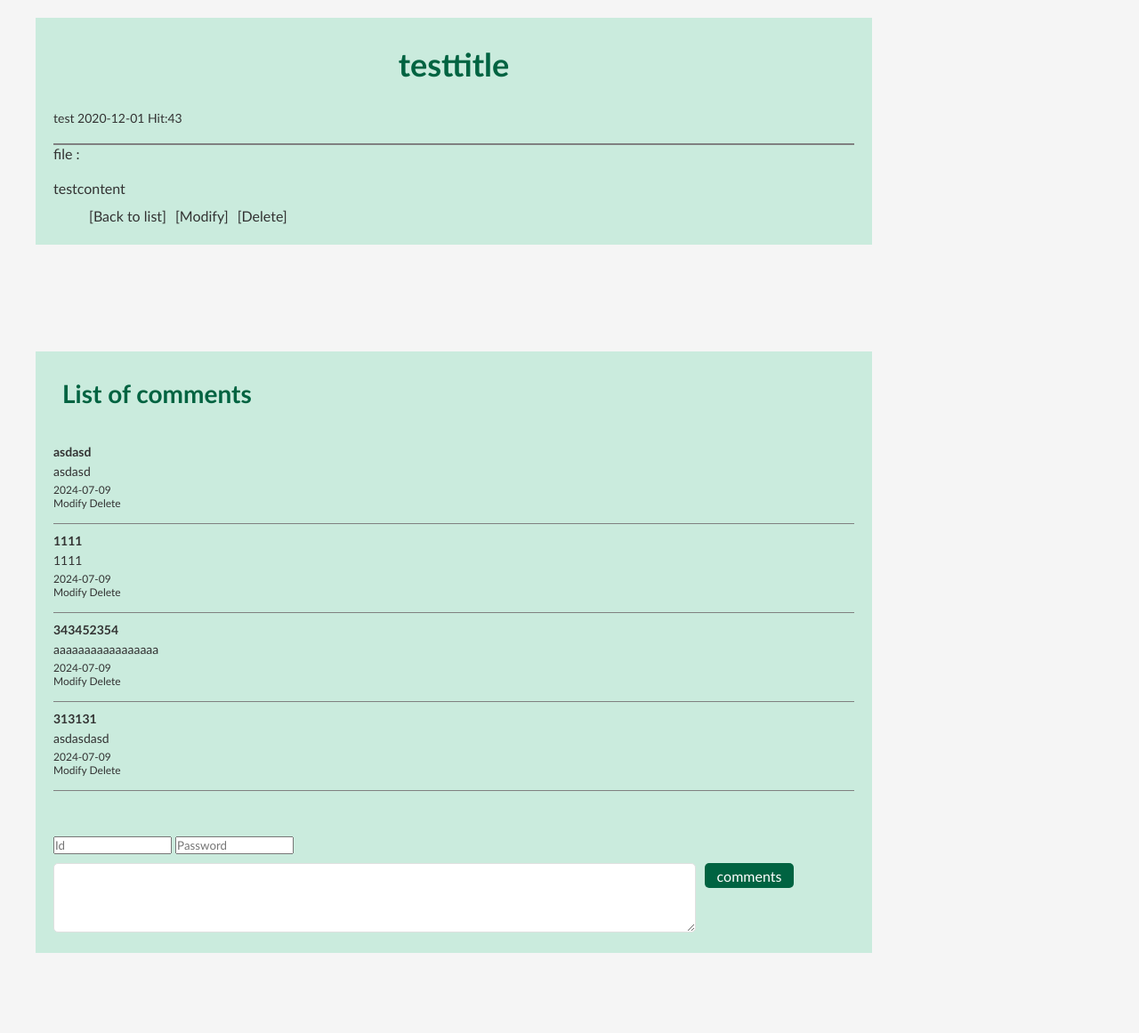
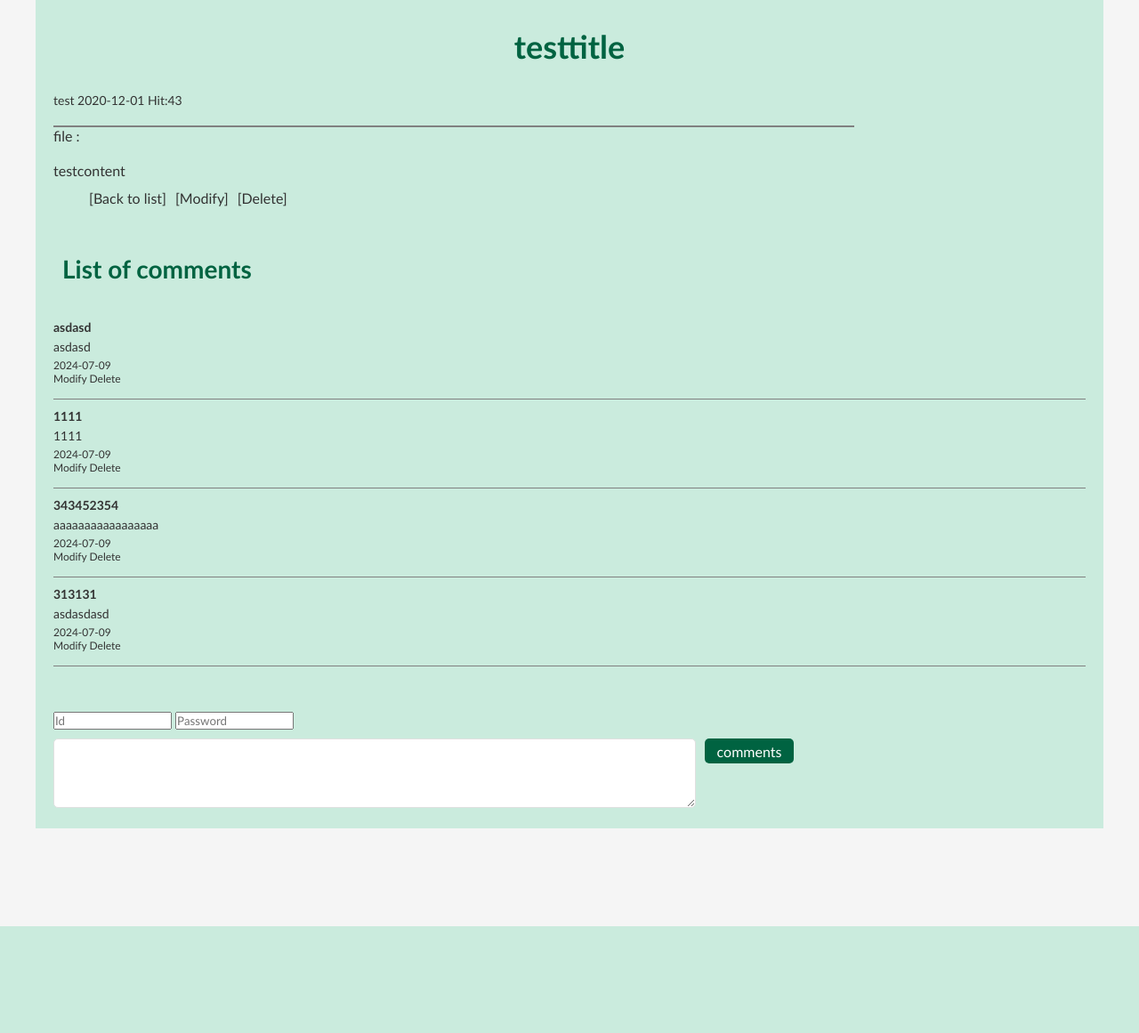
Before and after one commit to AC-Freedom-Wall/acfw-dev, a PHP site: page /page/board/read.php?idx=1 in a window 1280 px wide. Shown: the part 159-1320 px from the top of the page at 89% size. After the commit the page ends 1200 px from the top, so only its background shows below. Run offline with PHP 8.4, Linux system fonts and the light colour scheme; data comes from the database, SQL or seed files in the repository.

Commit message:
change content board_read and reply_view and reply_modify_ok.php

```diff
--- a/css/style.css
+++ b/css/style.css
@@ -135,13 +135,19 @@
 }
 
 #board_read {
-	margin: 20px;
+	margin-top: 20pxpx;
+	margin-left: 20px;
+	margin-right: 20px;
+	margin-bottom: 0px;
 	padding: 20px;
 	background-color: rgb(202, 235, 221);
 }
 
 .reply_view {
-	margin: 20px;
+	margin-top: 0px;
+	margin-left: 20px;
+	margin-right: 20px;
+	margin-bottom: 40px;
 	padding: 20px;
 	background-color: rgb(202, 235, 221);
 }
@@ -269,11 +275,11 @@
 }
 
 /* 게시판 read */
-#board_read {
+/* #board_read {
 	width:900px;
 	position: relative;
 	word-break:break-all;
-}
+} */
 #user_info {
 	font-size:14px;
 	color: rgb(51, 51, 51);
@@ -305,11 +311,11 @@
 }
 
 /* 댓글 */
-.reply_view {
+/* .reply_view {
 	width:900px;
 	margin-top:100px;
 	word-break:break-all;
-}
+} */
 .dap_lo {
 	font-size: 14px;
 	padding:10px 0 15px 0;
--- a/page/board/reply_modify_ok.php
+++ b/page/board/reply_modify_ok.php
@@ -10,4 +10,4 @@
 
 $sql3 = query("update reply set content='".$_POST['content']."' where idx = '".$rno."'");//reply테이블의 idx가 rno변수에 저장된 값의 content를 선택해서 값 저장
 ?>
-<script type="text/javascript">alert('Fixed.'); location.replace("read.php?idx=<?php echo $bno; ?>");</script>
+<script type="text/javascript">alert('Fixed.'); history.back();</script>";
```
